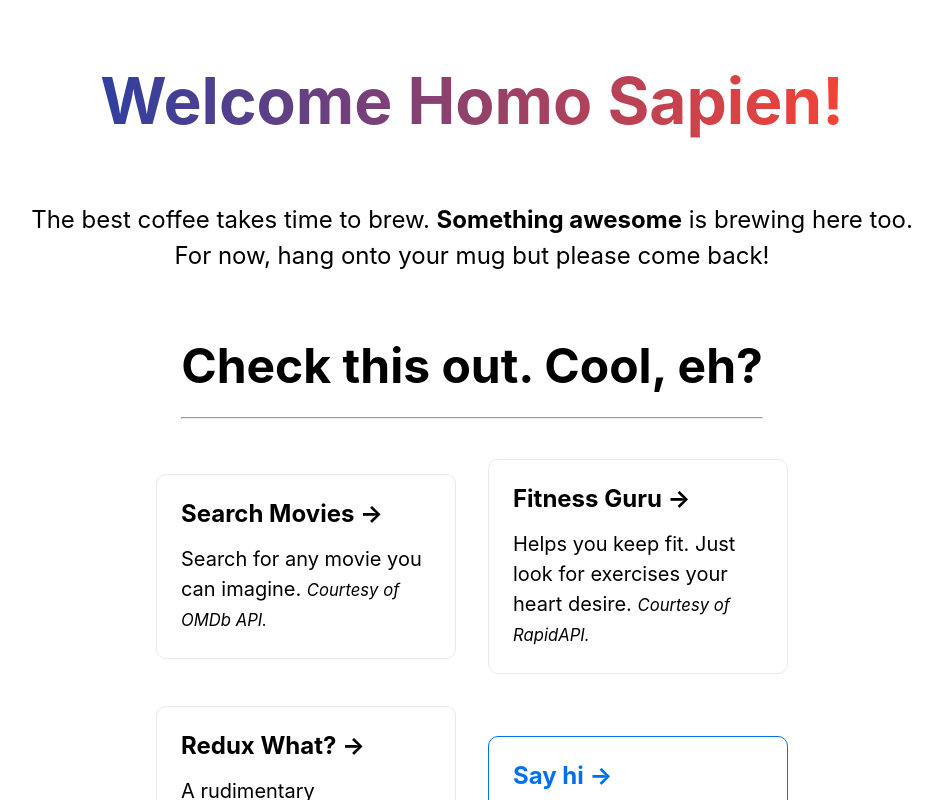
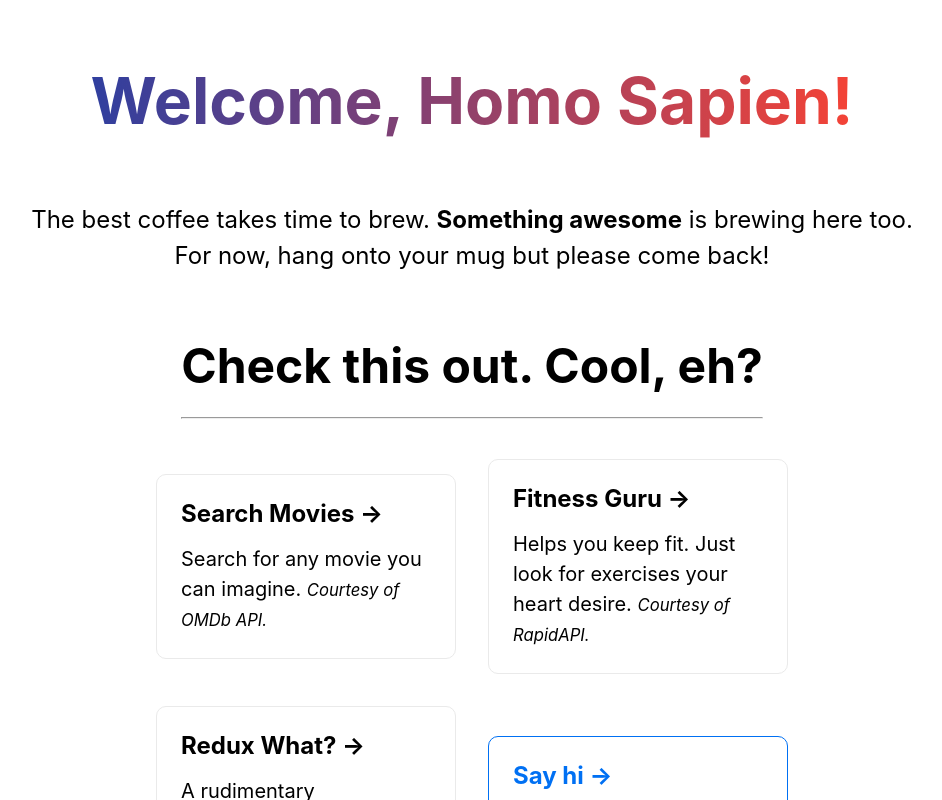
Before and after one commit to devKhairul/portfolio-website, a Next.js app: page / in a window 1280 px wide. Shown: the top 800 px of the page, without its empty margins (168-1110 px from the left). Built offline with nearby package versions, Linux system fonts and the light colour scheme.

Commit message:
Minor text change

```diff
--- a/pages/index.js
+++ b/pages/index.js
@@ -14,7 +14,7 @@ export default function Home() {
 
       <main className={styles.main}>
         <h1 className={styles.title}>
-          Welcome Homo Sapien!
+          Welcome, Homo Sapien!
         </h1>
 
         <p className={styles.description}>
```
